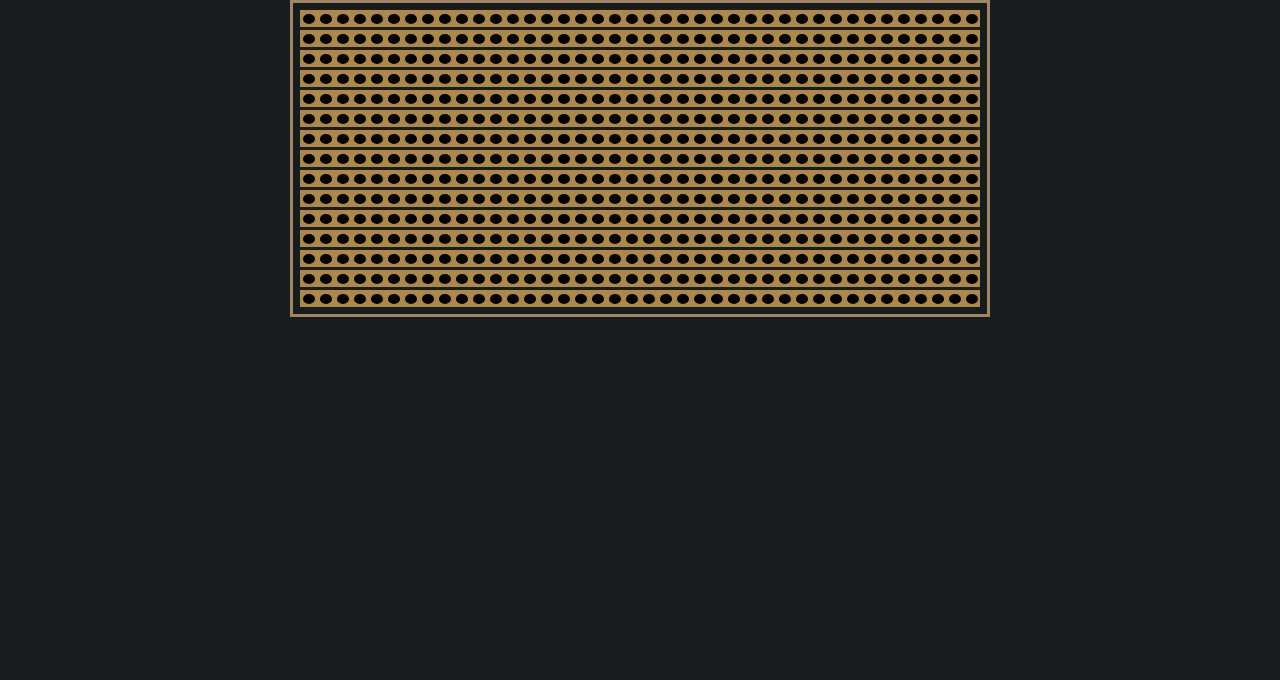
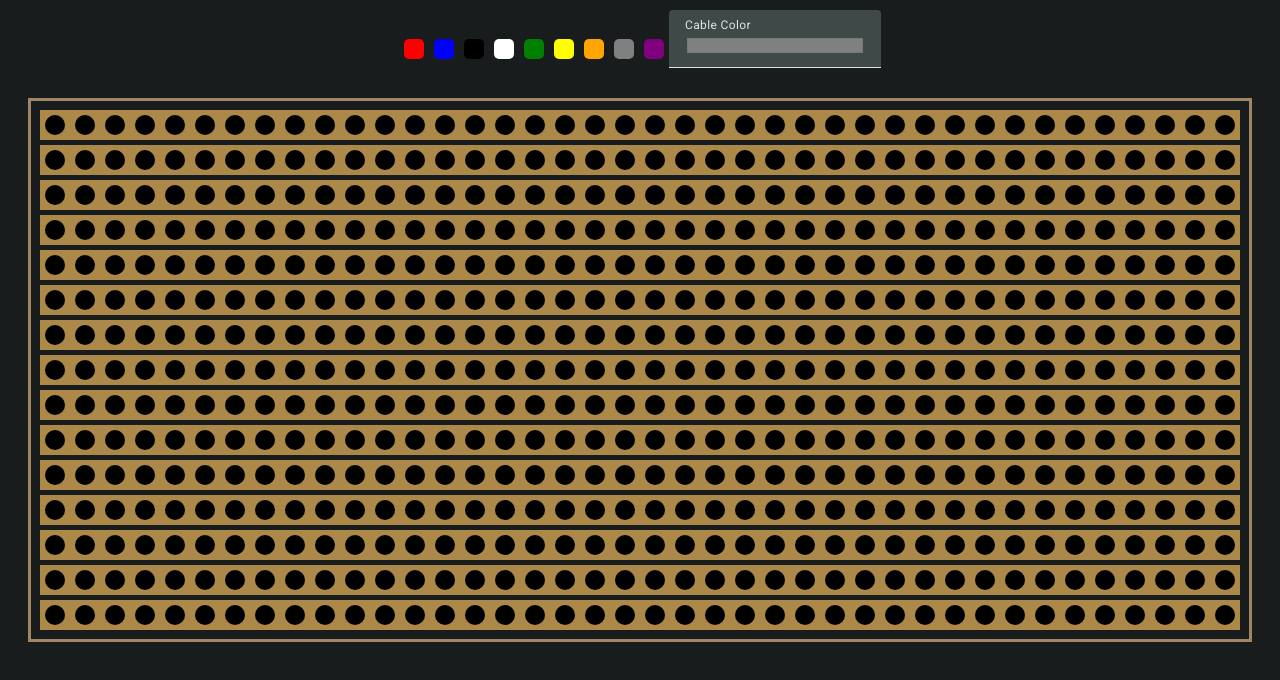
Before and after one commit to Lars-Klinkenberg/Simple_Circuit_Builder, an Angular app: page / in a window 1280 px wide. Shown: the top 680 px of the page. Built offline with nearby package versions, Linux system fonts and the light colour scheme.

Commit message:
added option to chose wire color

```diff
--- a/src/app/app.component.html
+++ b/src/app/app.component.html
@@ -1 +1,22 @@
-<app-board></app-board>
+<div class="color-select">
+    <button class="color-button" data-color="red" (click)="changeSelectedColor('#ff0000')"></button>
+    <button class="color-button" data-color="blue" (click)="changeSelectedColor('#0000ff')"></button>
+    <button class="color-button" data-color="black" (click)="changeSelectedColor('#000000')"></button>
+    <button class="color-button" data-color="white" (click)="changeSelectedColor('#ffffff')"></button>
+    <button class="color-button" data-color="green" (click)="changeSelectedColor('#008000')"></button>
+    <button class="color-button" data-color="yellow" (click)="changeSelectedColor('#ffff00')"></button>
+    <button class="color-button" data-color="orange" (click)="changeSelectedColor('#ffa500')"></button>
+    <button class="color-button" data-color="gray" (click)="changeSelectedColor('#808080')"></button>
+    <button class="color-button" data-color="purple" (click)="changeSelectedColor('#800080')"></button>
+
+  <mat-form-field>
+    <mat-label>Cable Color</mat-label>
+    <input
+      matInput
+      type="color"
+      [(ngModel)]="selectedColor"
+      [value]="selectedColor"
+    />
+  </mat-form-field>
+</div>
+<app-board [selectedColor]="selectedColor"></app-board>
--- a/src/app/app.component.scss
+++ b/src/app/app.component.scss
@@ -0,0 +1,54 @@
+.color-select {
+    display: flex;
+    flex-direction: row;
+    align-items: center;
+    justify-content: center;
+    margin: auto;
+    padding: 10px;
+
+    .color-button {
+        width: 20px;
+        height: 20px;
+        border: 0;
+        margin: 5px;
+        border-radius: 5px;
+
+        &[data-color="red"] {
+            background-color: #ff0000;
+        }
+
+        &[data-color="blue"] {
+            background-color: #0000ff;
+        }
+
+        &[data-color="black"] {
+            background-color: #000000;
+        }
+
+        &[data-color="white"] {
+            background-color: #ffffff;
+        }
+
+        &[data-color="green"] {
+            background-color: #008000;
+        }
+
+        &[data-color="yellow"] {
+            background-color: #ffff00;
+        }
+
+        &[data-color="orange"] {
+            background-color: #ffa500;
+        }
+
+        &[data-color="gray"] {
+            background-color: #808080;
+        }
+
+        &[data-color="purple"] {
+            background-color: #800080;
+        }
+
+    }
+
+}
--- a/src/app/app.component.ts
+++ b/src/app/app.component.ts
@@ -1,13 +1,30 @@
 import { Component } from '@angular/core';
+import { MatIconModule } from '@angular/material/icon';
+import { MatButtonModule } from '@angular/material/button';
+import { FormsModule } from '@angular/forms';
+import { MatInputModule } from '@angular/material/input';
+import { MatFormFieldModule } from '@angular/material/form-field';
 import { BoardComponent } from './board/board.component';
 
 @Component({
   selector: 'app-root',
   standalone: true,
-  imports: [BoardComponent],
+  imports: [
+    MatFormFieldModule,
+    MatInputModule,
+    FormsModule,
+    MatButtonModule,
+    MatIconModule,
+    BoardComponent,
+  ],
   templateUrl: './app.component.html',
-  styleUrl: './app.component.scss'
+  styleUrl: './app.component.scss',
 })
 export class AppComponent {
   title = 'simple_circuit_builder';
+  selectedColor: string = '#808080';
+
+  changeSelectedColor(newColor: string) {
+    this.selectedColor = newColor;
+  }
 }
--- a/src/app/board/board.component.scss
+++ b/src/app/board/board.component.scss
@@ -1,3 +1,5 @@
+$holeWidth: 20px;
+
 ::ng-deep #board {
     border: 3px solid #a18666;
     width: fit-content;
@@ -5,8 +7,7 @@
     margin: auto;
 
     .wire {
-        width: 10px;
-        background-color: red;
+        width: $holeWidth;
         z-index: 100;
         position: absolute;
         border-radius: 50px;
@@ -14,7 +15,7 @@
 }
 
 .hole {
-    height: 10px;
+    height: $holeWidth;
     aspect-ratio: 1/1;
     margin: 0;
     cursor: pointer;
@@ -29,14 +30,12 @@
     align-items: center;
     justify-content: center;
     background-color: #ac8949;
-    margin: 3px;
+    margin: 5px;
 
     .col {
         display: flex;
         align-items: center;
         justify-content: center;
-
-        height: 15px;
-        width: 15px;
+        padding: 5px;
     }
 }
--- a/src/app/board/board.component.ts
+++ b/src/app/board/board.component.ts
@@ -4,6 +4,7 @@ import { Component, ElementRef, Input, ViewChild } from '@angular/core';
 export interface Wire {
   start: Coordinate;
   end: Coordinate;
+  color: string;
 }
 export interface Coordinate {
   row: number;
@@ -22,6 +23,7 @@ export class BoardComponent {
 
   @Input() rowCount: number = 15;
   @Input() colCount: number = 40;
+  @Input() selectedColor: string = "grey"
 
   selectedHole: Coordinate | undefined = undefined;
 
@@ -34,7 +36,7 @@ export class BoardComponent {
       this.selectedHole = selection;
       return;
     }
-    let wire = { start: this.selectedHole, end: selection };
+    let wire = { start: this.selectedHole, end: selection, color: this.selectedColor };
     this.wires.push(wire);
     this.renderWire(wire);
     this.selectedHole = undefined;
@@ -45,14 +47,18 @@ export class BoardComponent {
   }
 
   renderWire(wire: Wire) {
-    if(wire.start.row > wire.end.row){
+    if (wire.start.row > wire.end.row) {
       let temp = wire.start;
       wire.start = wire.end;
       wire.end = temp;
     }
 
-    let hole1Container = document.getElementById(this.calcHoleIdString(wire.start.row, wire.start.col));
-    let hole2Container = document.getElementById(this.calcHoleIdString(wire.end.row, wire.end.col));
+    let hole1Container = document.getElementById(
+      this.calcHoleIdString(wire.start.row, wire.start.col)
+    );
+    let hole2Container = document.getElementById(
+      this.calcHoleIdString(wire.end.row, wire.end.col)
+    );
 
     if (!hole1Container || !hole2Container) return;
     let hole1Position = hole1Container.getBoundingClientRect();
@@ -67,7 +73,7 @@ export class BoardComponent {
     wireContainer.style.left = left.toString() + 'px';
     wireContainer.style.height = wireHeight.toString() + 'px';
     wireContainer.classList.add('wire');
-
+    wireContainer.style.backgroundColor = wire.color;
     this.boardContainer.nativeElement.appendChild(wireContainer);
   }
 }
```
